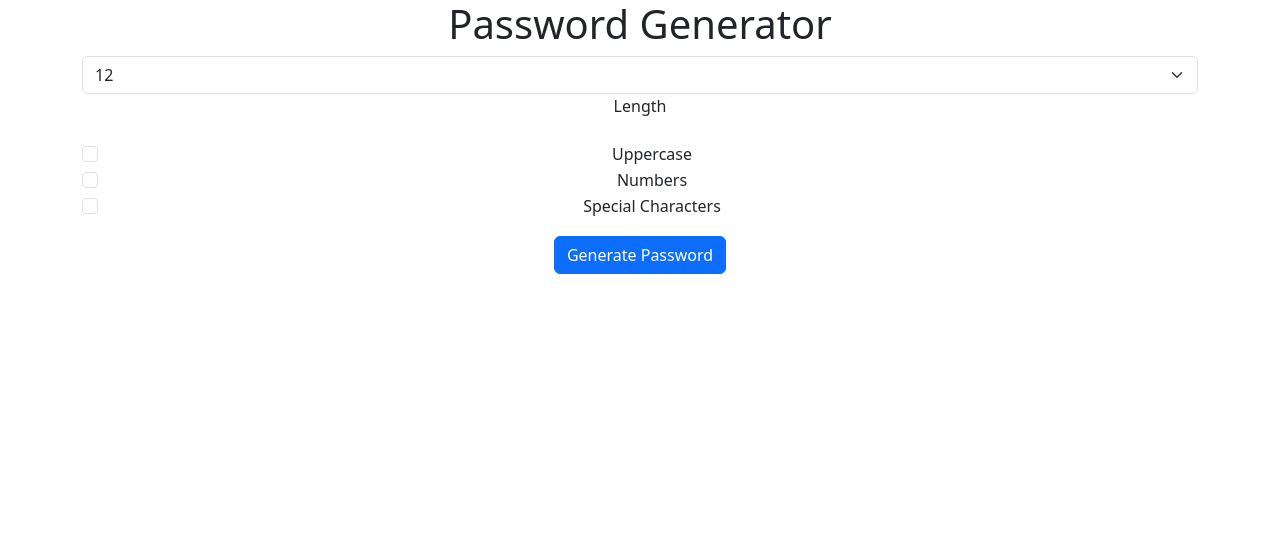
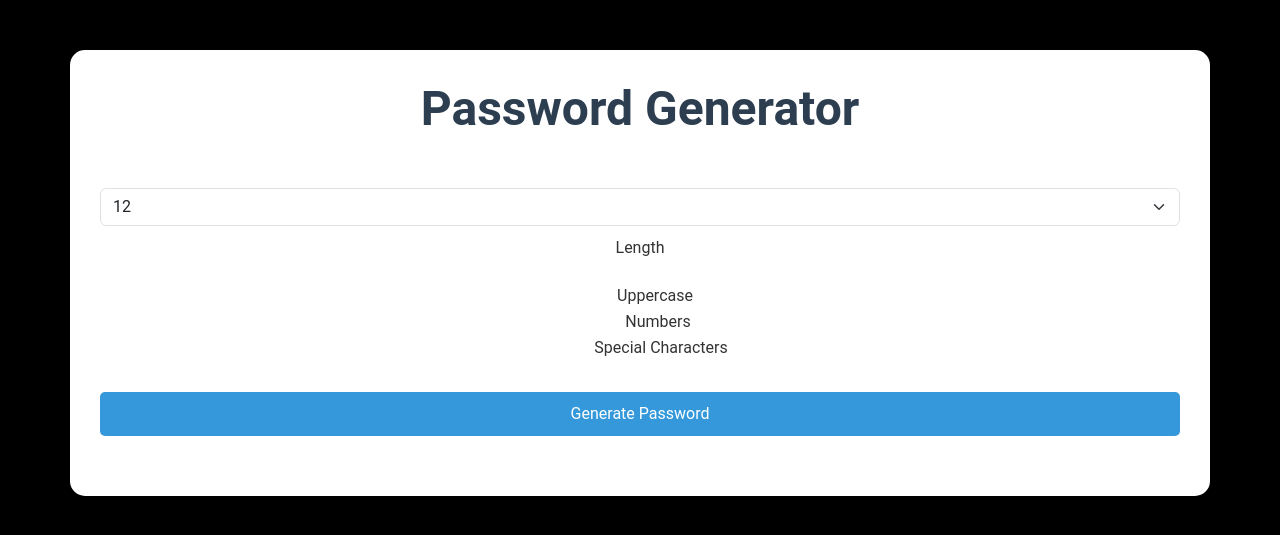
Before and after one commit to Tonyjr7/Password_Generator, a Django app: page / in a window 1280 px wide. Shown: the top 535 px of the page. Run offline with Django 5.2, Linux system fonts and the light colour scheme.

Commit message:
Update home.html

```diff
--- a/generator/templates/generator/home.html
+++ b/generator/templates/generator/home.html
@@ -4,7 +4,7 @@
     <meta charset="UTF-8">
     <meta name="viewport" content="width=device-width, initial-scale=1.0">
     <link href="https://cdn.jsdelivr.net/npm/bootstrap@5.3.3/dist/css/bootstrap.min.css" rel="stylesheet" integrity="sha384-QWTKZyjpPEjISv5WaRU9OFeRpok6YctnYmDr5pNlyT2bRjXh0JMhjY6hW+ALEwIH" crossorigin="anonymous">
-    <link rel="stylesheet" href="./stylge.css">
+    <link rel="stylesheet" href="./style.css">
     <title>Home</title>
 </head>
 <body>
@@ -14,7 +14,7 @@
         <form action="{% url 'password' %}">
             <div class="mb-3">
                 <select name="length" class="form-select">
-                    <option value="6">1</option>
+                    <option value="6">6</option>
                     <option value="7">7</option>
                     <option value="8">8</option>
                     <option value="9">9</option>
```
